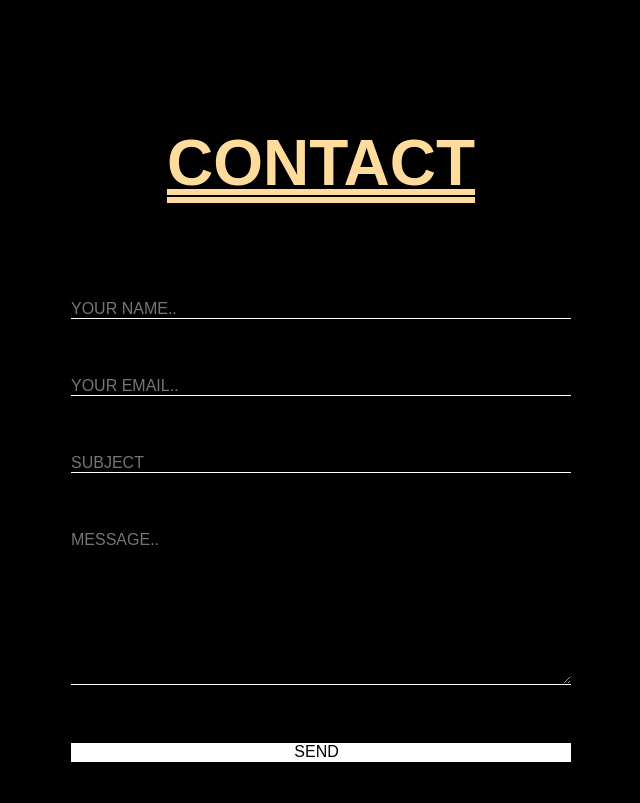
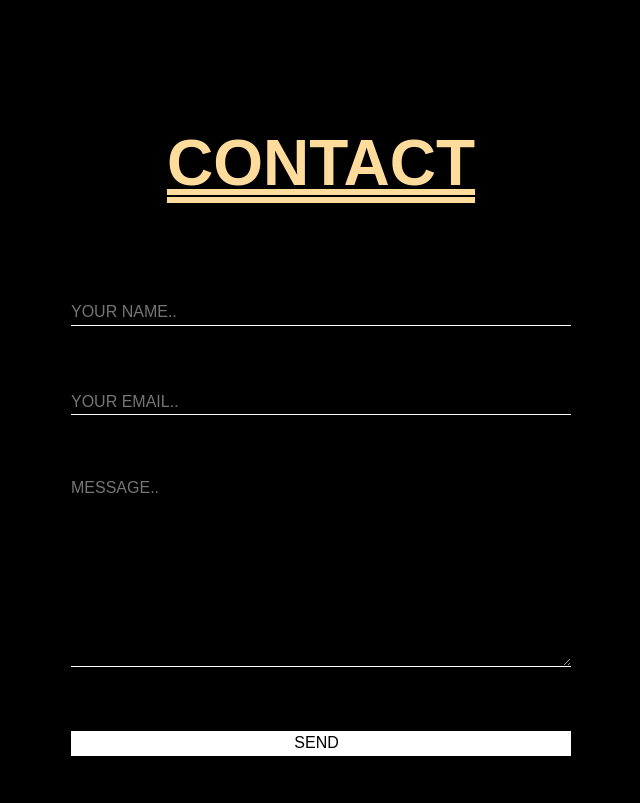
Before and after one commit to carlosjzepeda/LoQueDicenBlog, a plain HTML site: page index.html in a window 1280 px wide. Shown: the part 6212-7015 px from the top of the page, without its empty margins (319-959 px from the left). Drawn offline with Linux system fonts and the light colour scheme; a web font is replaced by a local one.

Commit message:
Deleted a section on the form

```diff
--- a/index.html
+++ b/index.html
@@ -147,7 +147,6 @@
         <form method="post" action="mailto:cjzepeda97@gmail.com">
           <input class="form-settings" name="name" type="text" placeholder="YOUR NAME.." required><br>
           <input class="form-settings" name="name" type="email" placeholder="YOUR EMAIL.." required><br>
-          <input class="form-settings" name="name" type="text" placeholder="SUBJECT" required><br>
           <textarea class="form-settings" name="message" placeholder="MESSAGE.." cols="30" rows="10"
             required></textarea><br>
           <input class="form-settings" id="submit-btn" name="name" type="submit" value="SEND  "><br>
```
